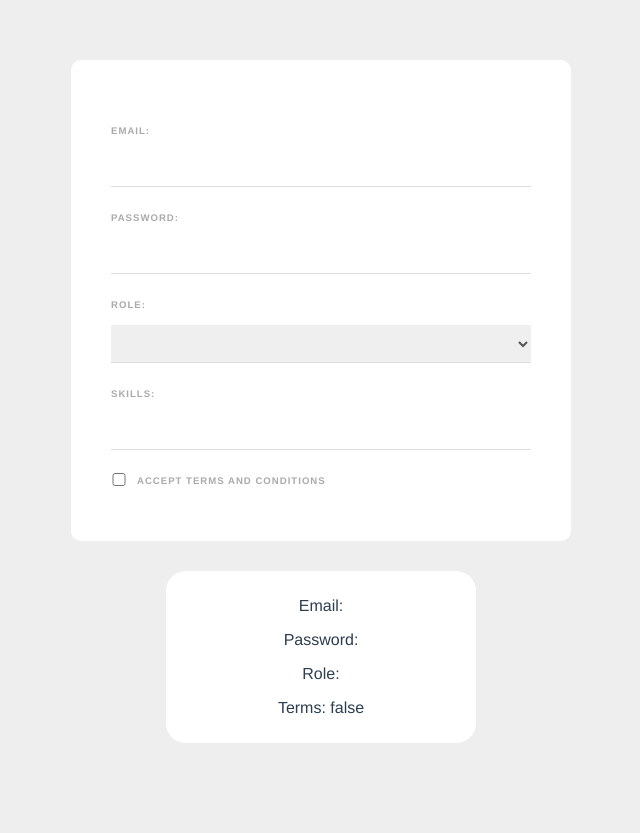
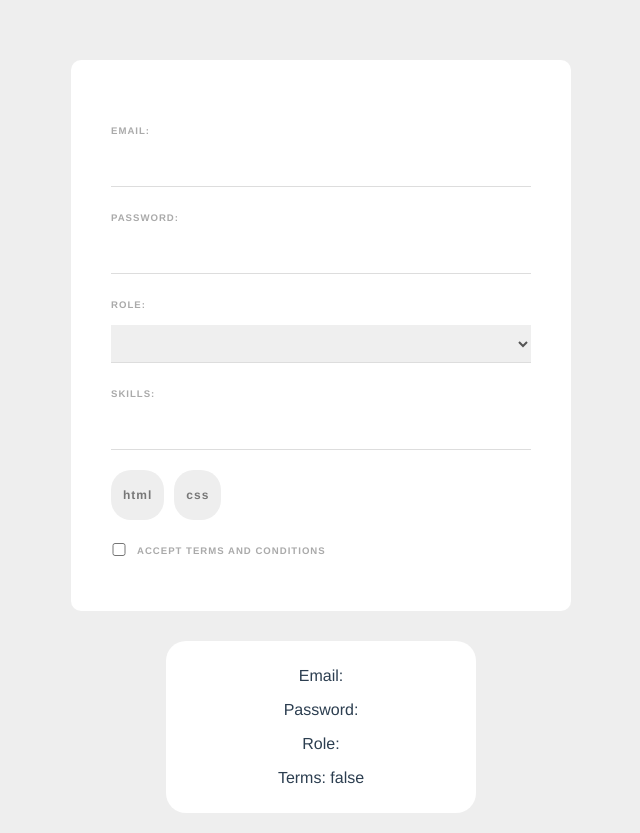
Before and after one commit to realcapobambino/vue3-ultimate, a Vue app: page / in a window 1280 px wide. Shown: the whole page, without its empty margins (319-959 px from the left). Before the commit the page ends 800 px from the top, so only its background shows below. Built offline with nearby package versions, Linux system fonts and the light colour scheme.

Commit message:
attempt remove challenge #1

```diff
--- a/src/components/SignUp.vue
+++ b/src/components/SignUp.vue
@@ -15,7 +15,7 @@
         <label>Skills:</label>
         <!-- keyboard event. modified by alt key -->
         <input type="text" v-model="tempSkill" @keyup.alt="addSkill">
-        <div v-for="skill in skills" :key="skill" class="pill">
+        <div v-for="skill in skills" :key="skill" class="pill" @click="removeTempSkill">
             <p>{{ skill }}</p>
         </div>
 
@@ -58,7 +58,7 @@ export default {
             terms: false,
             // names: []
             tempSkill: '',
-            skills: []
+            skills: ['html', 'css']
         }
     },
     methods: {
@@ -71,6 +71,9 @@ export default {
 
                 this.tempSkill = ''
             }
+        },
+        removeTempSkill() {
+            console.log('clicked:', this.tempSkill)
         }
     }
 }
@@ -122,4 +125,17 @@ input[type="checkbox"] {
     position: relative;
     top: 2px;
 }
+
+.pill {
+    display: inline-block;
+    margin: 20px 10px 0 0;
+    padding: 6px 12px;
+    background: #eee;
+    border-radius: 20px;
+    font-size: 12px;
+    letter-spacing: 1px;
+    font-weight: bold;
+    color: #777;
+    cursor: pointer;
+}
 </style>
```
